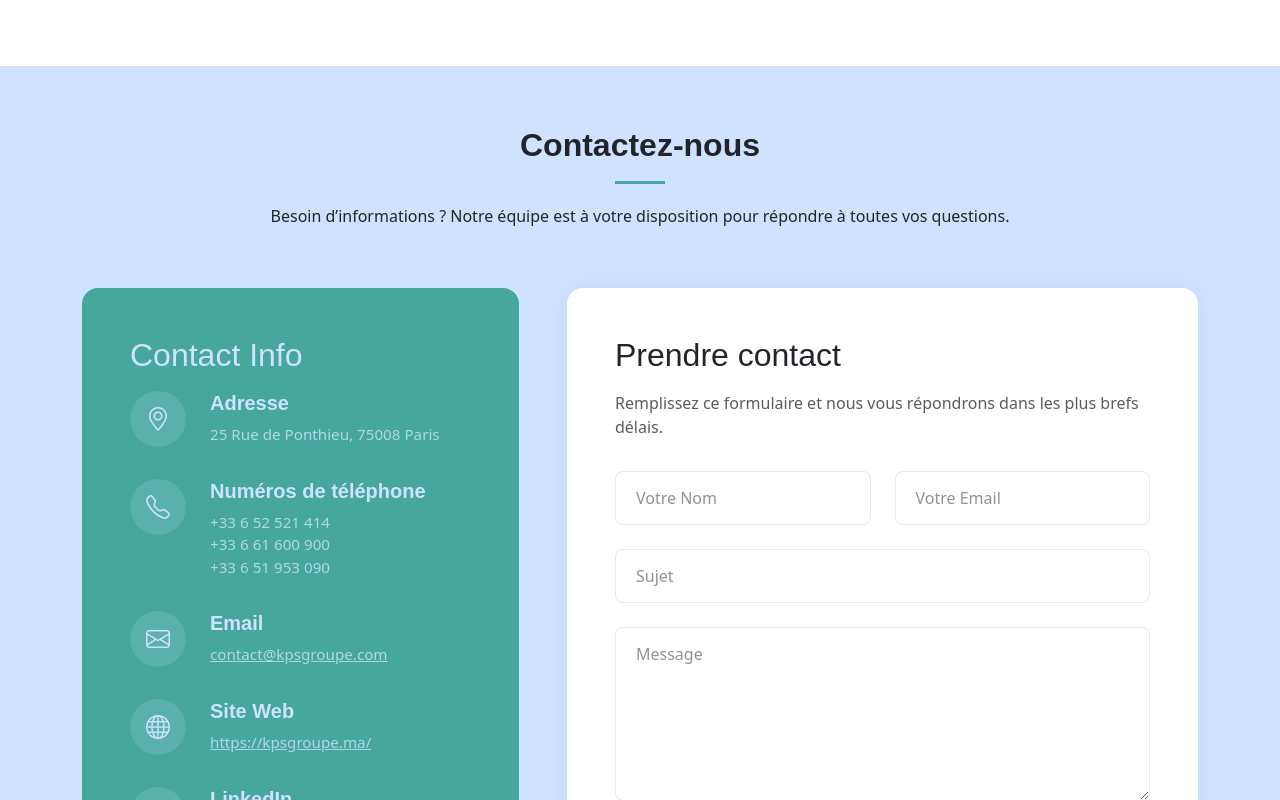
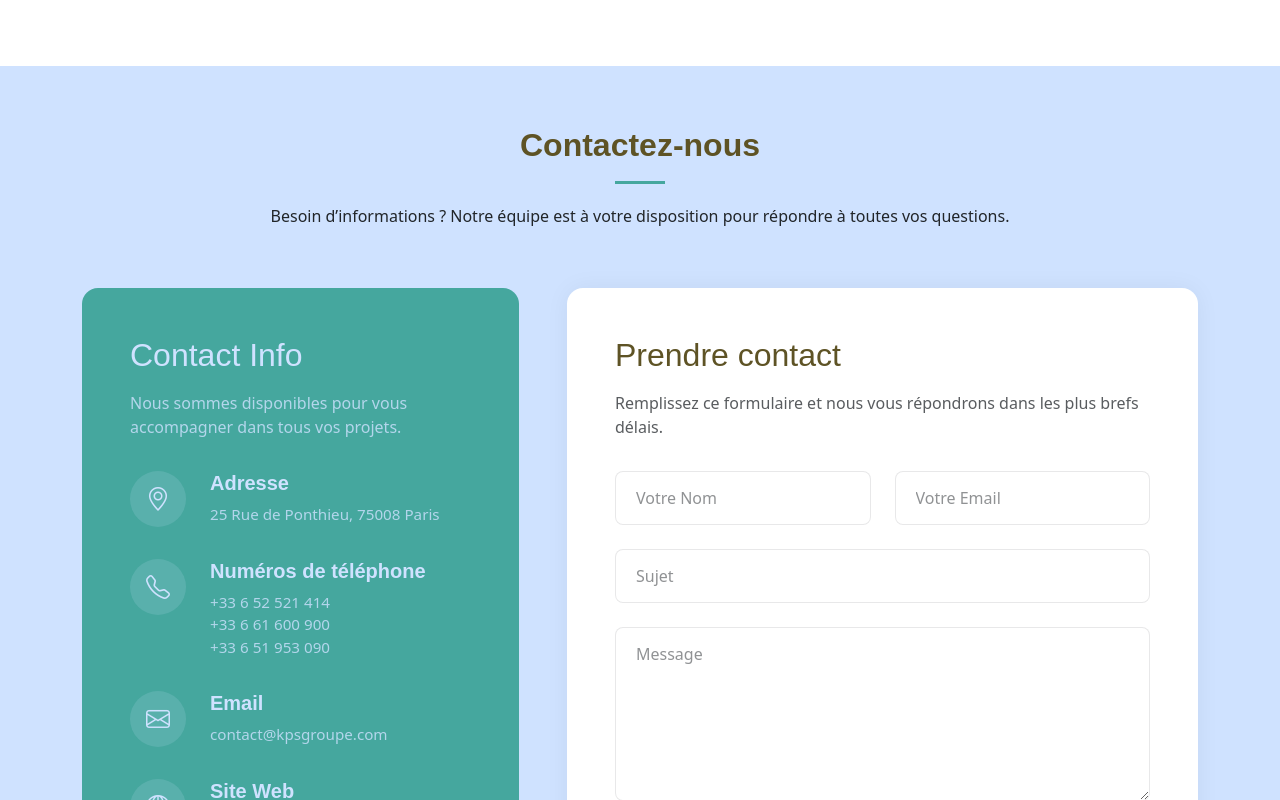
Before and after one commit to kps-dev-ops/kpsgroupe_ca, a Vue app in the folder kps/: page /contact in a window 1280 px wide. Shown: the part 3140-3940 px from the top of the page. Built offline with nearby package versions, Linux system fonts and the light colour scheme.

Commit message:
correct of print color of title

```diff
--- a/kps/src/views/Contact.vue
+++ b/kps/src/views/Contact.vue
@@ -1,7 +1,7 @@
 <template>
   <section id="contact" class="contact section light-background">
     <div class="container section-title" data-aos="fade-up">
-      <h2>{{ contactStore.sectionTitle }}</h2>
+      <h2 style="color:#5E5325;" >{{ contactStore.sectionTitle }}</h2>
       <p>{{ contactStore.sectionDescription }}</p>
     </div>
 
@@ -9,8 +9,8 @@
       <div class="row g-4 g-lg-5">
         <div class="col-lg-5">
           <div class="info-box" data-aos="fade-up" data-aos-delay="200">
-            <h3>Contact Info</h3>
-
+            <h3 >Contact Info</h3>
+            <p>Nous sommes disponibles pour vous accompagner dans tous vos projets.</p>
             <div v-for="(info, index) in contactStore.contactInfos" :key="index" class="info-item" data-aos="fade-up" :data-aos-delay="info.delay">
               <div class="icon-box">
                 <i :class="info.icon"></i>
@@ -21,7 +21,7 @@
                   <span v-for="(item, i) in info.value" :key="i">{{ item }}<br /></span>
                 </p>
                 <p v-else>
-                  <a v-if="info.link" :href="info.link" target="_blank">{{ info.value }}</a>
+                  <a v-if="info.link" :href="info.link"  style="text-decoration: none;"target="_blank">{{ info.value }}</a>
                   <span v-else>{{ info.value }}</span>
                 </p>
               </div>
@@ -31,7 +31,7 @@
 
         <div class="col-lg-7">
           <div class="contact-form" data-aos="fade-up" data-aos-delay="300">
-            <h3>Prendre contact</h3>
+            <h3 style="color:#5E5325;">Prendre contact</h3>
             <p>Remplissez ce formulaire et nous vous répondrons dans les plus brefs délais.</p>
 
             <form @submit.prevent="handleSubmit" class="php-email-form" data-aos="fade-up" data-aos-delay="200">
```
